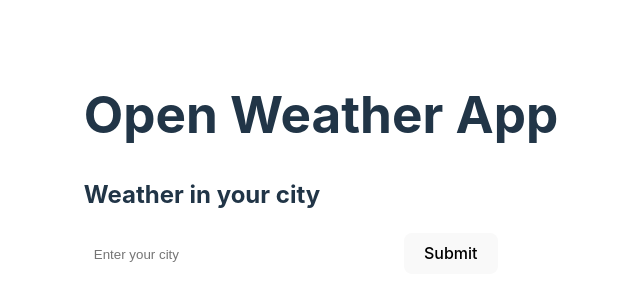
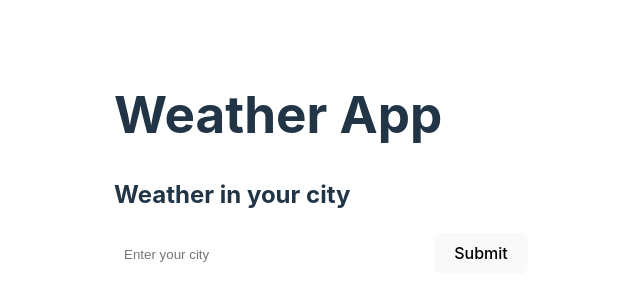
Before and after one commit to bfreitas0/WeatherApp, a React (Vite) app: page / in a window 1280 px wide. Shown: the part 236-536 px from the top of the page, without its empty margins (319-959 px from the left). Built offline with nearby package versions, Linux system fonts and the light colour scheme.

Commit message:
Change title

```diff
--- a/src/App.jsx
+++ b/src/App.jsx
@@ -8,7 +8,7 @@ function App() {
   return (
     <>
       <div>
-        <h1>Open Weather App</h1>
+        <h1>Weather App</h1>
         <h2>Weather in your city</h2>
         <div>
           <input type="text" name="city" placeholder='Enter your city '/>
```
